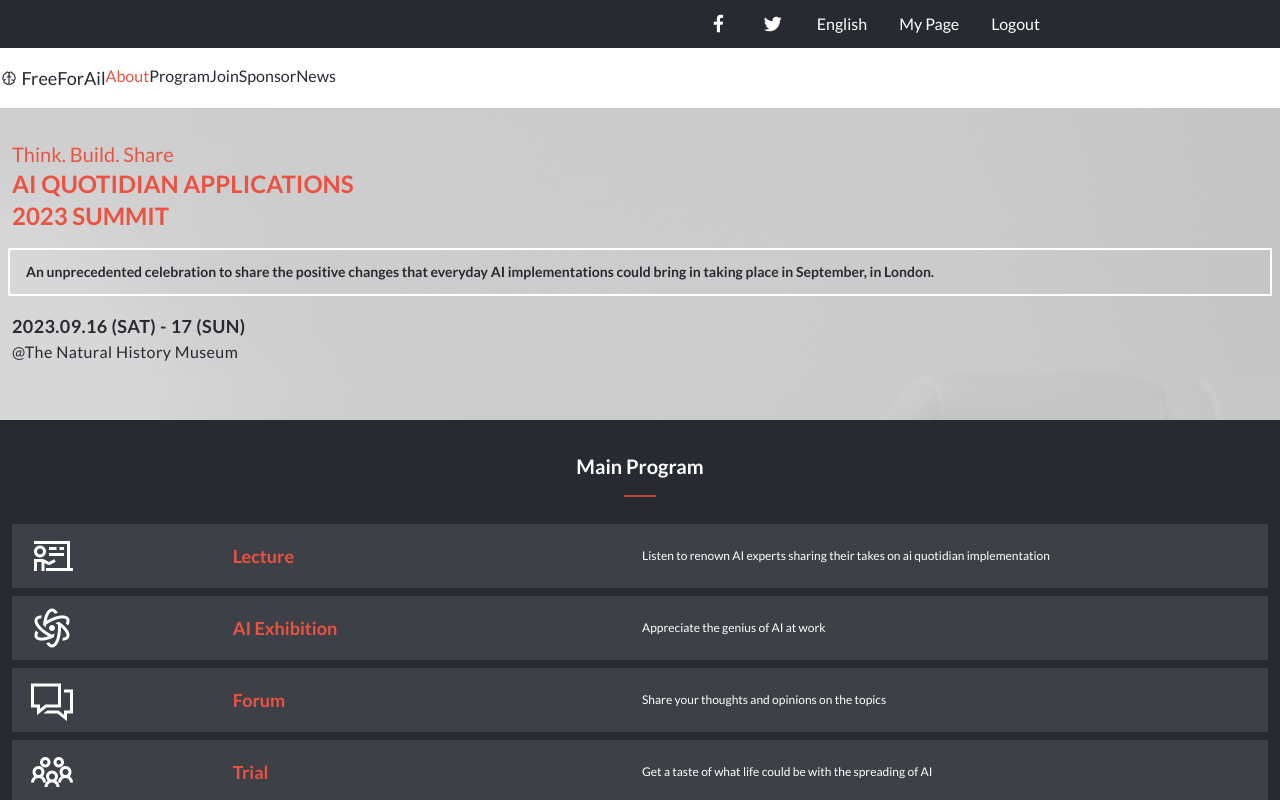
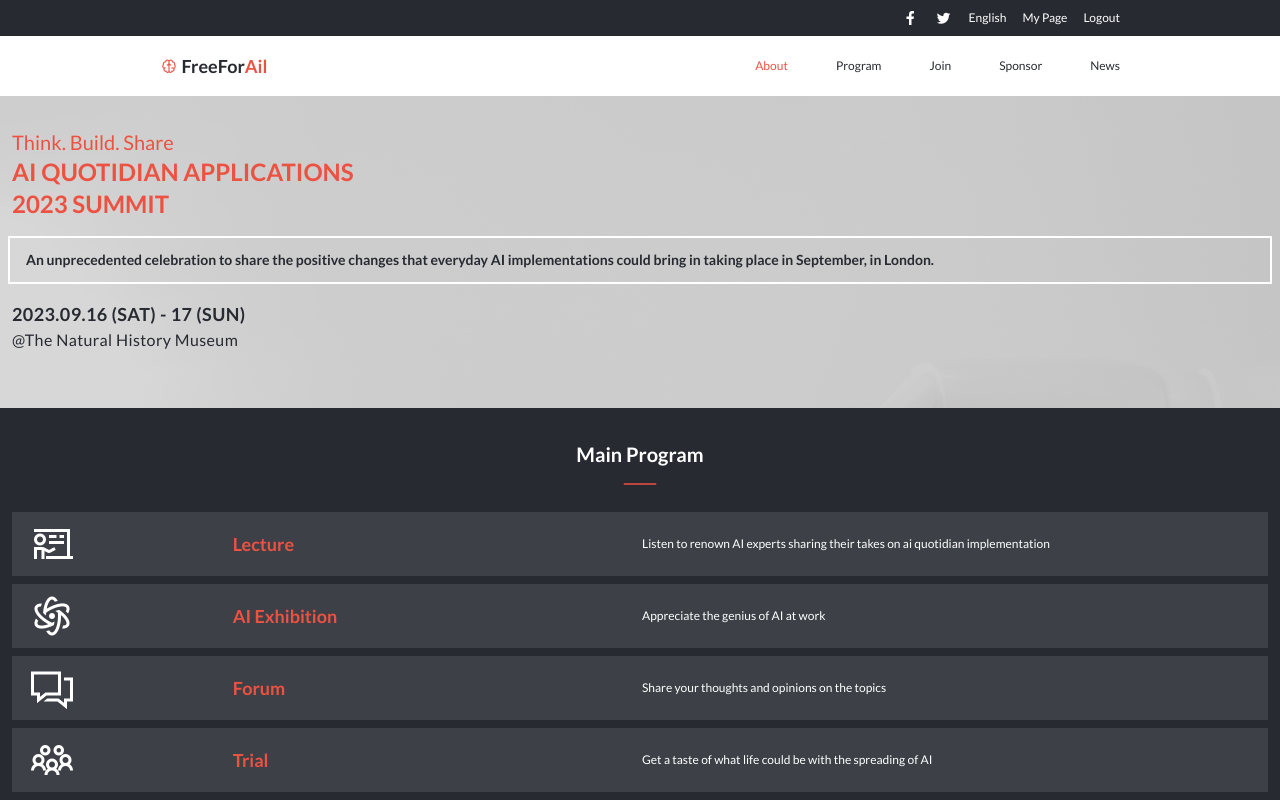
Before and after one commit to mwismann/first-capstone, a website: page index.html in a window 1280 px wide. Shown: the top 800 px of the page. Drawn offline with nearby package versions, Linux system fonts and the light colour scheme.

Commit message:
Improved screen-readers accessibility

```diff
--- a/index.html
+++ b/index.html
@@ -14,27 +14,28 @@
     <title>FreeForAil Conference</title>
 </head>
 <body>
-    <header>
-        <section>
-            <ul class="hidden py-2 pr-60 md:flex justify-end items-center gap-8 bg-[#272a31]">
-                <li><a href="#"><i class="lab la-facebook-f text-xl text-white"></i></a></li>
-                <li><a href="#"><i class="lab la-twitter text-2xl text-white"></i></a></li>
-                <li><a href="#"><p class="text-white">English</p></a></li>
-                <li><a href="#"><p class="text-white">My Page</p></a></li>
-                <li><a href="#"><p class="text-white">Logout</p></a></li>
+    <header class="shadow">
+        <section class="bg-[#272a31]">
+            <ul class="hidden w-3/4 mx-auto py-1 md:flex justify-end items-center gap-4">
+                <li><a href="#"><i class="lab la-facebook-f text-white"></i></a></li>
+                <li><a href="#"><i class="lab la-twitter text-lg text-white"></i></a></li>
+                <li><a href="#"><p class="text-xs text-white">English</p></a></li>
+                <li><a href="#"><p class="text-xs text-white">My Page</p></a></li>
+                <li><a href="#"><p class="text-xs text-white">Logout</p></a></li>
             </ul>
         </section>
-        <section class="hidden md:flex py-4 shadow">
+        <section class="hidden w-3/4 mx-auto md:flex justify-between py-4">
             <div class="logo-container">
-                <a href="index.html" class="text-lg"><i class="las la-brain"></i> FreeForAil</a>
+                <a href="index.html" class="text-lg font-bold"><i class="las la-brain highlight"></i> FreeFor<span class="highlight">Ail</span></a>
+                <span class="sr-only">FreeForAil Logo</span>
             </div>
-            <nav class="flex">
-                <ul class="flex">
-                    <li><a href="about.html" class="highlight">About</a></li>
-                    <li>Program</li>
-                    <li>Join</li>
-                    <li>Sponsor</li>
-                    <li>News</li>
+            <nav>
+                <ul class="flex gap-12">
+                    <li><a href="about.html" class="highlight text-xs">About</a></li>
+                    <li><a href="#" class="text-xs">Program</a></li>
+                    <li><a href="#" class="text-xs">Join</a></li>
+                    <li><a href="#" class="text-xs">Sponsor</a></li>
+                    <li><a href="#" class="text-xs">News</a></li>
                 </ul>
             </nav>
         </section>
@@ -45,6 +46,7 @@
     </header>
 
     <section id="hero" class="bg-[url('img/pexels-tara-winstead-8386422.jpg')] bg-cover">
+        <span class="sr-only">An Android and an human reaching each other's hand</span>
         <div class="pt-8 pb-14 px-2 bg-[#d3d3d3]/[.85]">
             <div class="heading px-1">
                 <p class="highlight text-xl">Think. Build. Share</p>
@@ -116,6 +118,7 @@
             <div class="speaker-card relative flex gap-16">
                 <i class="las la-chess-board text-7xl sm:text-8xl"></i>
                 <div class="card-img-container absolute top-6 left-6 w-1/4 h-4/5 bg-[url('img/gary-marcus.jpg')] bg-cover sm:w-1/6 sm:h-full"></div>
+                <span class="sr-only">A picture of Gary Marcus</span>
                 <div class="card-meta flex flex-col justify-center items-start text-start">
                     <h3 class="font-semibold">Gary Marcus</h3>
                     <p class="highlight text-xs italic">Professor emeritus of psychology and neural science at New York University
@@ -127,6 +130,7 @@
             <div class="speaker-cardspeaker-card relative flex gap-16">
                 <i class="las la-chess-board text-7xl sm:text-8xl"></i>
                 <div class="card-img-container absolute top-6 left-6 w-1/4 h-4/5 bg-[url('img/demis-hassabis.jpg')] bg-cover sm:w-1/6 sm:h-full"></div>
+                <span class="sr-only">A picture of Demis Hassabis</span>
                 <div class="card-meta flex flex-col justify-center items-start text-start">
                     <h3 class="font-semibold">Demis Hassabis</h3>
                     <p class="highlight text-xs italic">Artificial Intelligence researcher, entrepreneur, and UK Government AI Advisor</p>
@@ -137,6 +141,7 @@
             <div class="speaker-cardspeaker-card relative flex gap-16">
                 <i class="las la-chess-board text-7xl sm:text-8xl"></i>
                 <div class="card-img-container absolute top-6 left-6 w-1/4 h-4/5 bg-[url('img/fei-fei-li.jpg')] bg-cover sm:w-1/6 sm:h-full"></div>
+                <span class="sr-only">A picture of Fei-Fei Li</span>
                 <div class="card-meta flex flex-col justify-center items-start text-start">
                     <h3 class="font-semibold">Fei-Fei Li</h3>
                     <p class="highlight text-xs italic">Sequoia Capital Professor of Computer Science at Standford University</p>
@@ -147,6 +152,7 @@
             <div class="speaker-cardspeaker-card relative flex gap-16">
                 <i class="las la-chess-board text-7xl sm:text-8xl"></i>
                 <div class="card-img-container absolute top-6 left-6 w-1/4 h-4/5 bg-[url('img/cynthia-breazeal.jpg')] bg-cover sm:w-1/6 sm:h-full"></div>
+                <span class="sr-only">A picture of Cynthia Breazeal</span>
                 <div class="card-meta flex flex-col justify-center items-start text-start">
                     <h3 class="font-semibold">Cynthia Breazeal</h3>
                     <p class="highlight text-xs italic">Professor of media arts and science at MIT</p>
@@ -157,6 +163,7 @@
             <div class="speaker-cardspeaker-card relative flex gap-16">
                 <i class="las la-chess-board text-7xl sm:text-8xl"></i>
                 <div class="card-img-container absolute top-6 left-6 w-1/4 h-4/5 bg-[url('img/raymond-kurzweil.jpg')] bg-cover sm:w-1/6 sm:h-full"></div>
+                <span class="sr-only">A picture of Raymond Kurzweil</span>
                 <div class="card-meta flex flex-col justify-center items-start text-start">
                     <h3 class="font-semibold">Raymond Kurzweil</h3>
                     <p class="highlight text-xs italic">Computer scientist, author, investor, and futurist</p>
@@ -168,6 +175,7 @@
             <div class="speaker-cardspeaker-card relative flex gap-16">
                 <i class="las la-chess-board text-7xl sm:text-8xl"></i>
                 <div class="card-img-container absolute top-6 left-6 w-1/4 h-4/5 bg-[url('img/jurgen-schmidhuber.jpg')] bg-cover sm:w-1/6 sm:h-full"></div>
+                <span class="sr-only">A picture of Jurgen Schmindhuber</span>
                 <div class="card-meta flex flex-col justify-center items-start text-start">
                     <h3 class="font-semibold">Jurgen Schmindhuber</h3>
                     <p class="highlight text-xs italic">Renown in the fields of artificial intelligence,
@@ -197,7 +205,8 @@
 
     <footer class="py-12 bg-[#d3d3d3] flex justify-evenly items-center gap-4">
         <div class="logo-container">
-            <a href="index.html" class="text-lg"><i class="las la-brain"></i> FreeForAil</a>
+            <a href="index.html" class="text-lg font-bold"><i class="las la-brain highlight"></i> FreeFor<span class="highlight">Ail</span></a>
+            <span class="sr-only">FreeForAil Logo</span>
         </div>
         <div id="copyright">
             <span class="block text-xs">2023 FreeForAil Corp.</span>
```
Also changed, not shown: about.html (+7 -2 lines).
